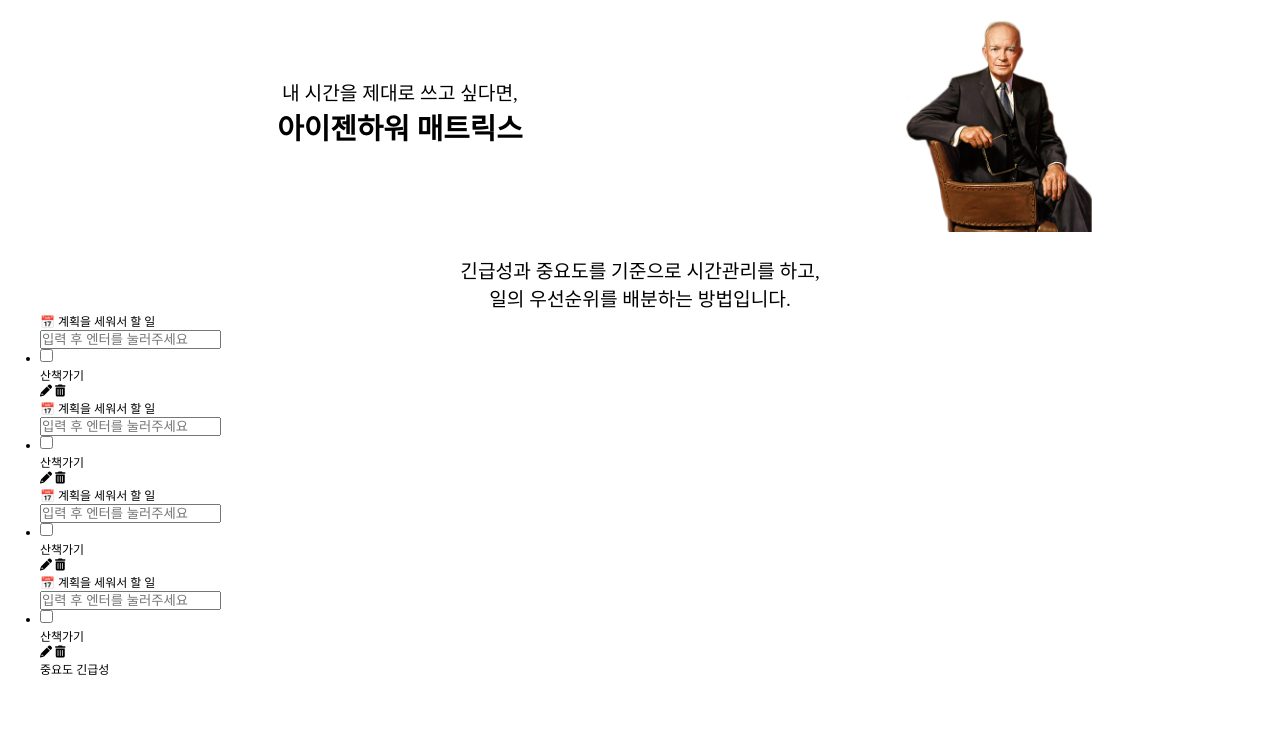
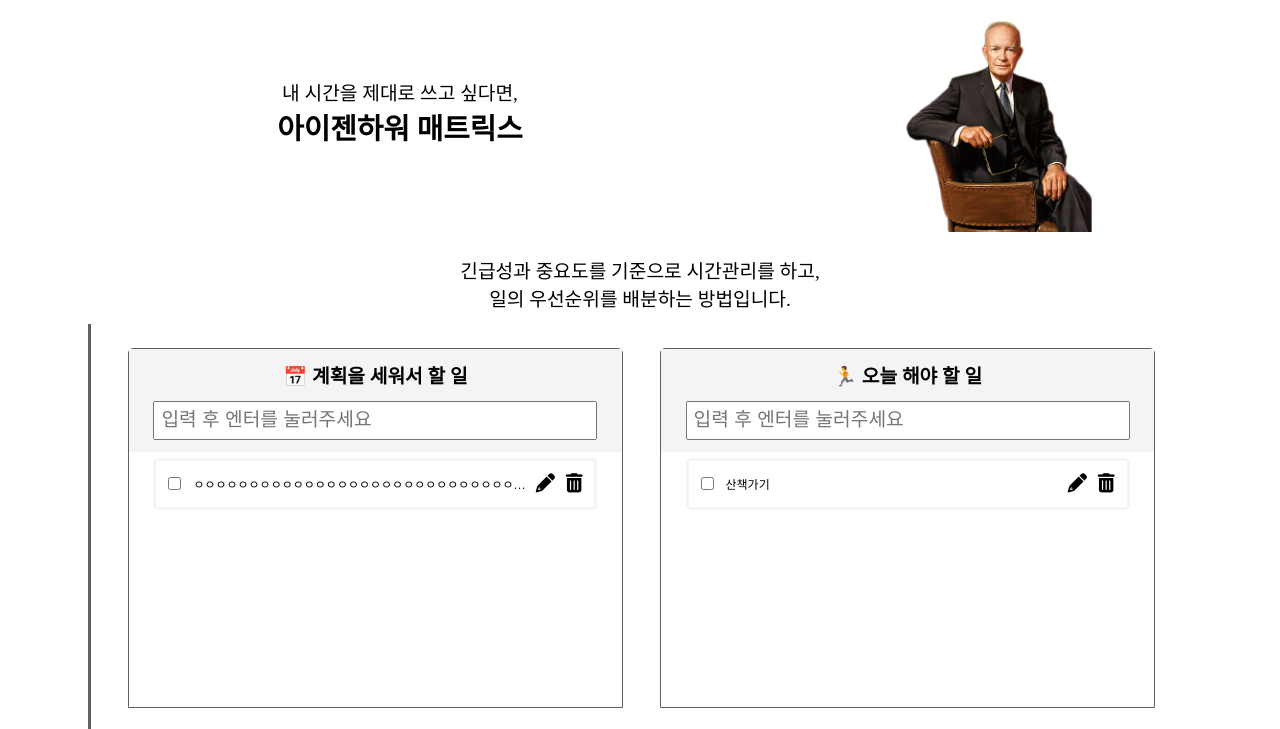
Before and after one commit to 0131ryu/-JS-TS-PY-, a plain HTML site: page matrix.html in a window 1280 px wide. Shown: the part 68-797 px from the top of the page. Drawn offline with Linux system fonts and the light colour scheme.

Commit message:
매트릭스 관련 html, css

```diff
--- a/css/matrix.css
+++ b/css/matrix.css
@@ -0,0 +1,138 @@
+ul, ol {
+    list-style: none;
+}
+/* 컨테이너 */
+.matrix-container {
+    display: flex;
+    /* 줄바꿈하기 */
+    flex-wrap: wrap;
+    justify-content: space-evenly;
+    border-left: 3px solid var(--dark-gray);
+    border-bottom: 3px solid var(--dark-gray);
+    margin: 1rem 4rem 4rem;
+    position: relative;
+}
+.matrix-item {
+    width: 45%;
+    height: 30rem;
+    border: 0.5px solid var(--dark-gray);
+    border-radius: 5px 5px 0 0;
+    margin: 2rem 0;
+
+    display: flex;
+    flex-direction: column;
+}
+/* 아이템 헤더 */
+.matrix-item-header {
+    text-align: center;
+    background-color: var(--light-gray);
+    padding: 1rem 0;
+}
+.matrix-title {
+    font-size: 1.6rem;
+    font-weight: 700;
+}
+.matrix-input {
+    width: 90%;
+    font-size: 1.6rem;
+    margin-top: 1rem;
+    padding-left: 0.5rem;
+    line-height: 1.8;
+    /* input이 있으면 line-height 항상 존재 */
+}
+/* 아이템 리스트 */
+.matrix-item-list {
+    flex: 1;
+    /* 헤더를 제외한 모든 높이 차지 */
+    overflow-y: auto;
+    /* 스크롤 기능 */
+}
+
+.list-item {
+    width: 90%;
+    margin: 0.5rem auto;
+    border: 3px solid var(--light-gray);
+    border-radius: 5px;
+    padding: 1rem;
+    display: flex;
+    justify-content: space-between;
+    align-items: center;
+}
+.done-text-container {
+    flex: 1;
+    /* update-delete-container를 제외한 모든 너비*/
+    font-size: 1.6rme;
+    display: flex;
+    align-items: center;
+}
+.todo-done {
+    margin-right: 1rem;
+    cursor: pointer;
+}
+.todo-done:checked + .todo-text {
+    text-decoration: line-through;
+}
+.todo-text {
+    flex: 1;
+    /* .todo를 제외한 모든 너비 차지 */
+    width: 0;
+    overflow: hidden;
+    white-space: nowrap;
+    text-overflow: ellipsis;
+    /* 글자가 많아질 경우 text-overflow */
+}
+.update-delete-container {
+    font-size: 1.6rem;
+}
+.todo-update {
+    margin-right: 0.5rem;
+    cursor: pointer;
+}
+.todo-delete {
+    cursor: pointer;
+}
+/* 순서 변경 */
+#decide {
+    order: 1
+}
+#do {
+    order: 2
+}
+#delete {
+    order: 3
+}
+#delegate {
+    order: 4
+}
+
+/* 중요도, 긴급성 포지션 */
+.importance {
+    position: absolute;
+    font-size: 1.5rem;
+    top: 50%;
+    left: -3%;
+    writing-mode: vertical-rl;
+}
+.urgency {
+    position: absolute;
+    font-size: 1.5rem;
+    bottom: -4%;
+}
+
+/* 모바일 레이아웃 설정 */
+@media only all and (max-width: 768px) {
+    .matrix-container {
+        display: block;
+    }
+    .matrix-item{
+        width: 90%;
+        margin: 0 auto 1rem;
+    }
+    .importance {
+        left: -5%;
+    }
+    .urgency {
+        bottom: -2%;
+        left: 45%;
+    }
+}
--- a/matrix.html
+++ b/matrix.html
@@ -86,7 +86,7 @@
                     <li class="list-item">
                         <div class="done-text-container">
                             <input type="checkbox" class="todo-done" />
-                            <p class="todo-text">산책가기</p>
+                            <p class="todo-text">ㅇㅇㅇㅇㅇㅇㅇㅇㅇㅇㅇㅇㅇㅇㅇㅇㅇㅇㅇㅇㅇㅇㅇㅇㅇㅇㅇㅇㅇㅇㅇㅇㅇㅇㅇㅇㅇㅇㅇㅇㅇㅇㅇㅇㅇㅇㅇㅇㅇㅇㅇㅇㅇㅇㅇㅇㅇㅇㅇㅇㅇㅇㅇㅇㅇㅇㅇㅇ</p>
                         </div>
                         <!-- done-text-container -->
                         <div class="update-delete-container"><i class="todo-update fa-solid fa-pencil"></i>
@@ -99,7 +99,7 @@
                 <!-- matrix-item decide -->
                 <div class="matrix-item" id="do">
                     <div class="matrix-item-header">
-                        <div class="matrix-title">📅 계획을 세워서 할 일</div>
+                        <div class="matrix-title">🏃 오늘 해야 할 일 </div>
                         <input type="text" class="matrix-input" placeholder="입력 후 엔터를 눌러주세요" />
                     </div>
                 <!-- matrix-item-header -->
@@ -120,7 +120,7 @@
                 <!-- matrix-item do -->
                 <div class="matrix-item" id="delegate">
                     <div class="matrix-item-header">
-                        <div class="matrix-title">📅 계획을 세워서 할 일</div>
+                        <div class="matrix-title">🤔 급하지만 중요도가 낮은 일 </div>
                         <input type="text" class="matrix-input" placeholder="입력 후 엔터를 눌러주세요" />
                     </div>
                 <!-- matrix-item-header -->
@@ -141,7 +141,7 @@
                 <!-- matrix-item delegate -->
                 <div class="matrix-item" id="delete">
                     <div class="matrix-item-header">
-                        <div class="matrix-title">📅 계획을 세워서 할 일</div>
+                        <div class="matrix-title">👍 최후순위 </div>
                         <input type="text" class="matrix-input" placeholder="입력 후 엔터를 눌러주세요" />
                     </div>
                 <!-- matrix-item-header -->
@@ -167,7 +167,8 @@
           </div>
     </main>
 
-    <footer>
+    <footer style="position: relative;
+    top: 5vh;">
       <div class="inner">
         <div class="footer-container">
           <div class="author">개발자 : 류지혜</div>
```
